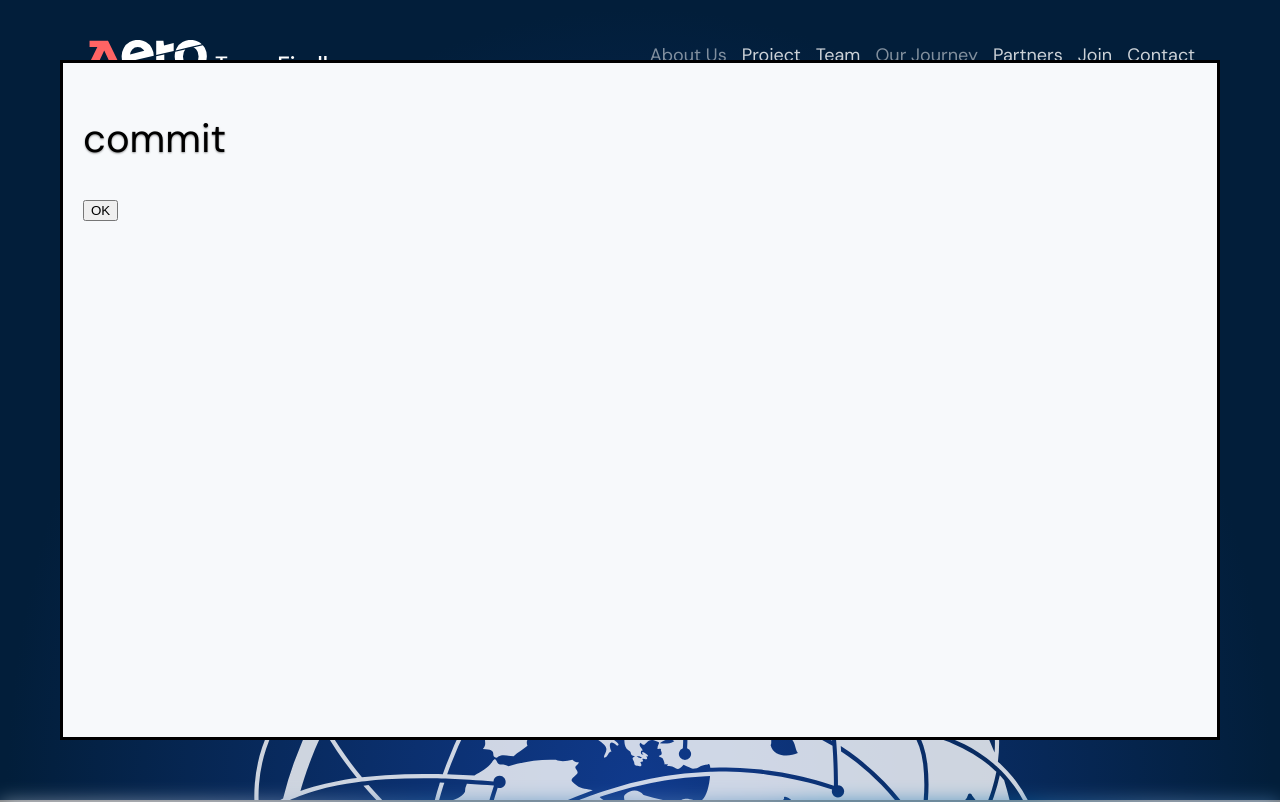
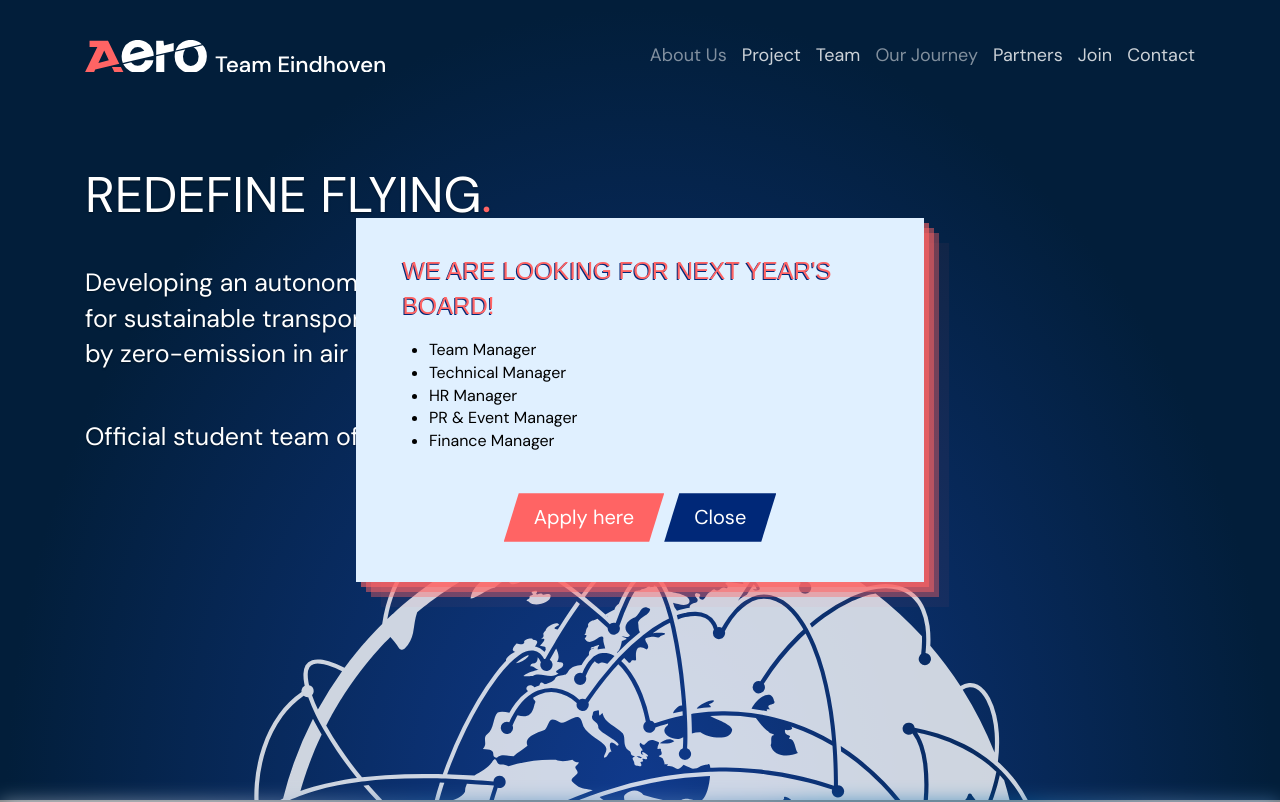
Before and after one commit to aeroteameindhoven/website, a Gatsby site: page / in a window 1280 px wide. Shown: the top 802 px of the page. Built offline with nearby package versions, Linux system fonts and the light colour scheme; Gatsby itself is replaced by a stand-in of ours.

Commit message:
Notification works goed and looks nice now

```diff
--- a/src/components/BoardNotification.tsx
+++ b/src/components/BoardNotification.tsx
@@ -1,14 +1,29 @@
 import React from "react";
-import { dialog } from "./styles/notification.module.scss";
+import { dialog, link_container } from "./styles/notification.module.scss";
 
 export default function BoardNotification() {
   return (
     <dialog className={dialog} open={true}>
-      <h1>commit</h1>
-
-      <form method="dialog">
-        <button type="submit">OK</button>
-      </form>
+      <h1>WE ARE LOOKING FOR NEXT YEAR&apos;S BOARD!</h1>
+      <ul>
+        <li>Team Manager</li>
+        <li>Technical Manager</li>
+        <li>HR Manager</li>
+        <li>PR & Event Manager</li>
+        <li>Finance Manager</li>
+      </ul>
+      <div className={link_container}>
+        <form method="dialog">
+          <a
+            href="https://docs.google.com/forms/d/e/1FAIpQLSch1kiTE33zF5nW2WTz0WfSersjoqQcEDsEOiFNQncdMoM-Qw/viewform"
+            target="_blank"
+            rel="noreferrer"
+          >
+            Apply here
+          </a>
+          <button type="submit">Close</button>
+        </form>
+      </div>
     </dialog>
   );
 }
--- a/src/components/styles/notification.module.scss
+++ b/src/components/styles/notification.module.scss
@@ -3,23 +3,51 @@
 .dialog {
   position: absolute;
   z-index: 9;
-  inset: 3em;
+  inset: 1em;
   width: auto;
-  height: auto;
-
-  background: #f7f9fb;
-
-  &::backdrop {
-    background: rgba(0, 0, 0, 1);
+  background: hsl(210, 100%, 94%);
+  border: none;
+  max-width: fit-content;
+  box-shadow: transparentize($color: $primary-pink, $amount: 0.4) 5px 5px,
+    transparentize($color: $primary-pink, $amount: 0.5) 10px 10px,
+    transparentize($color: $primary-pink, $amount: 0.6) 15px 15px,
+    transparentize($color: $primary-pink, $amount: 0.95) 25px 25px;
+  h1 {
+    color: $primary-pink;
+    text-shadow: -1px 1px 0px $primary-blue;
+    font-family: "DM Sans Bold", sans-serif;
+    font-size: larger;
+    text-align: left;
+    padding-left: 5%;
+    padding-top: 0%;
   }
 
-  /*
- width: 400px;
-  border-radius: 8px;
-  border: 1px solid #888;
+  ul {
+    font-size: medium;
+    text-align: left;
+    padding-left: 10%;
+  }
 
-  ::backdrop {
-    background: rgba(0, 0, 0, 0.3);
+  .link_container {
+    text-align: center;
+    margin-top: 2em;
+    margin-bottom: 1em;
+
+    a,
+    button {
+      font: inherit;
+      display: inline-block;
+      border: none;
+      text-align: center;
+      color: white;
+      text-decoration: none;
+      padding: 10px 30px;
+      background: $primary-pink;
+      clip-path: polygon(15px 0, 100% 0, calc(100% - 15px) 100%, 0% 100%);
+      transition: all 200ms ease-in-out;
+    }
+    button {
+      background-color: $primary-blue;
+    }
   }
-  */
 }
```
